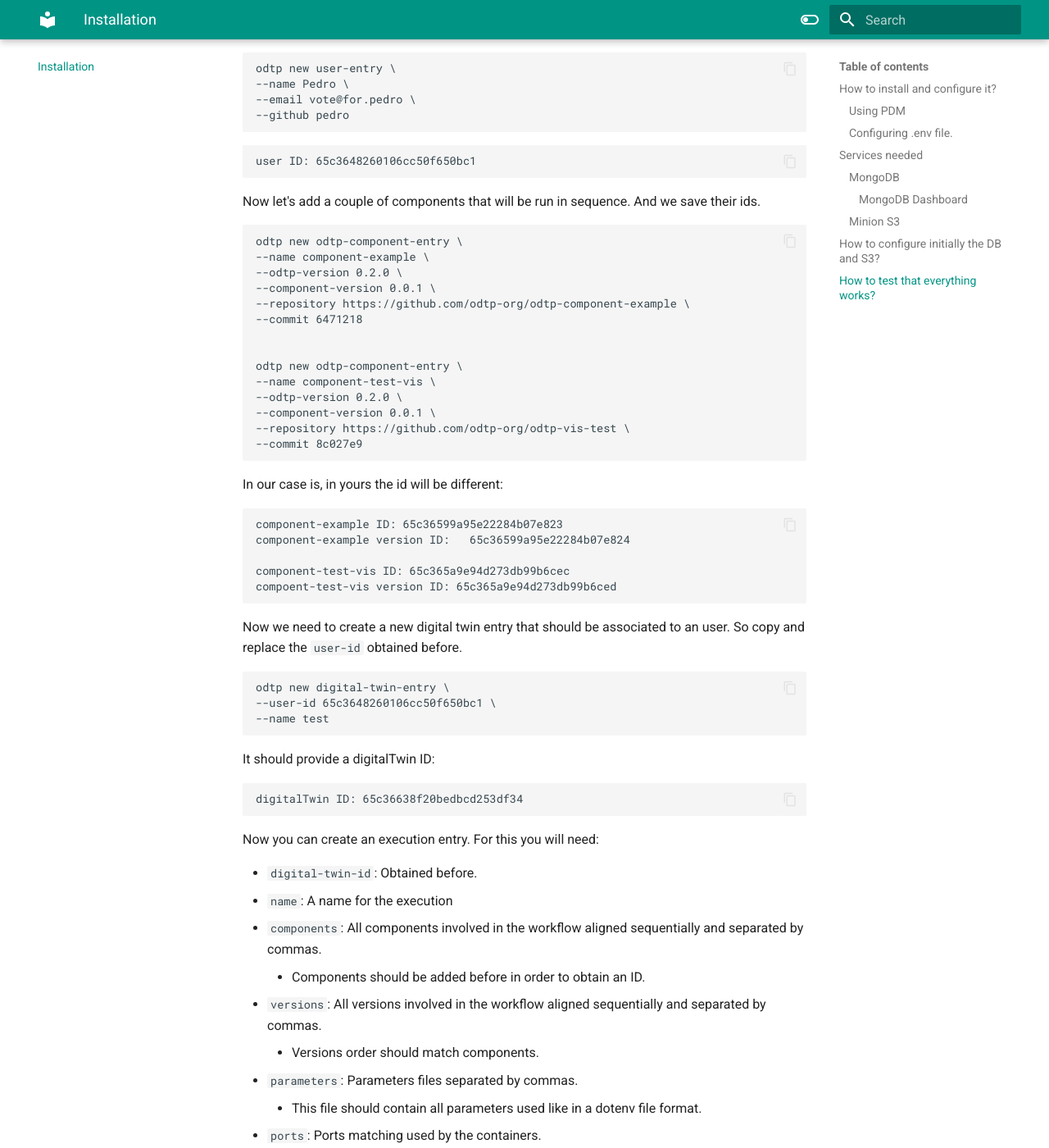
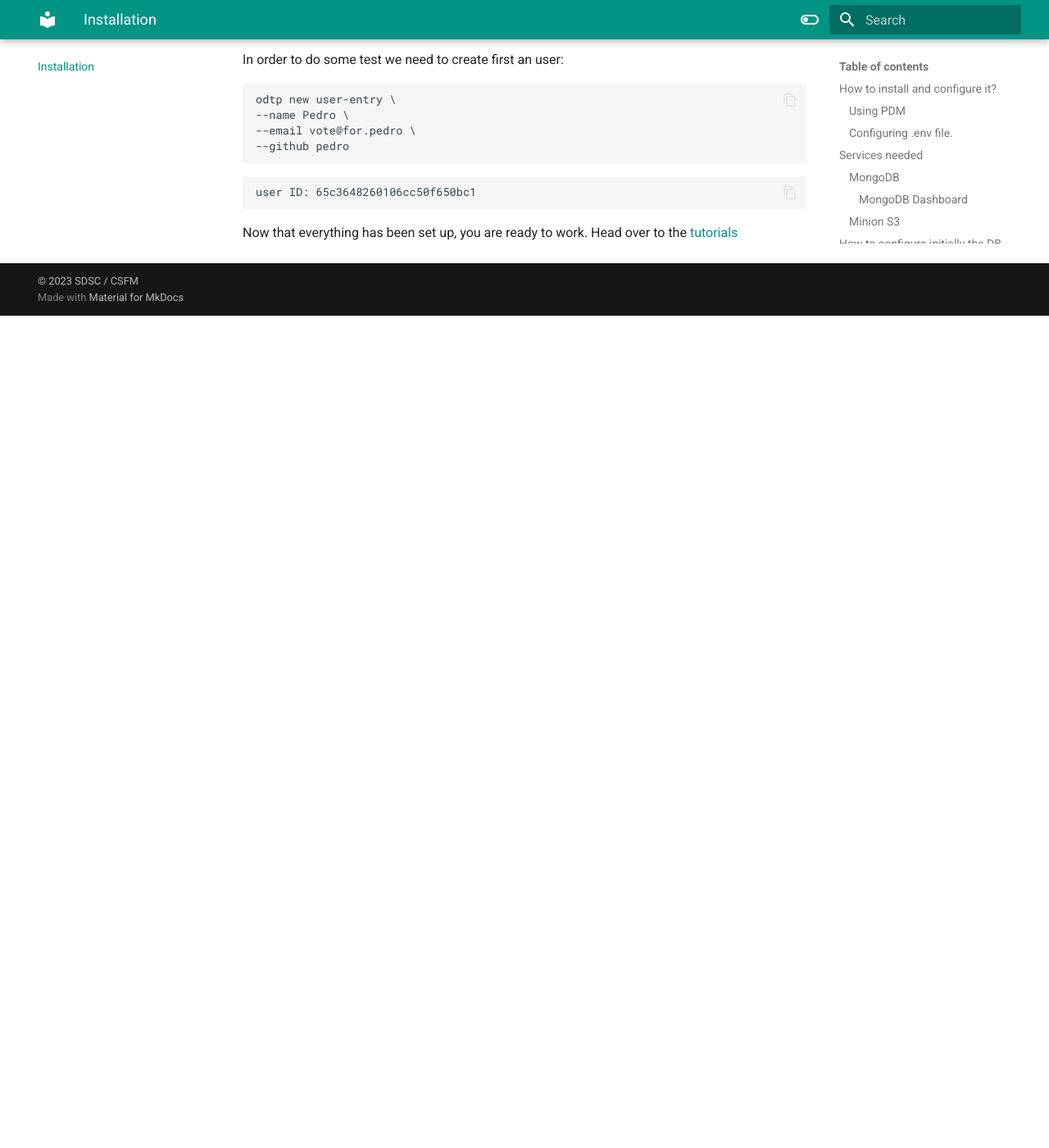
Before and after one commit to odtp-org/odtp-manuals, an MkDocs documentation site: the page built from docs/odtp_installation.md, in a window 1280 px wide and 1400 px high, scrolled down 2335 px. Shown: the whole window at 82% size. Built offline with MkDocs 1.6.1 and Material for MkDocs 9.7.7, drawn with Linux system fonts in a browser that asks for light colours; after the commit the page ends 2720 px from its top, so only the background shows below that; some of the changed text lies outside the part shown.

Commit message:
feat(main pages): rename and add main pages
* concept
* mongodb schema
* installation
* components

````diff
--- a/docs/odtp_installation.md
+++ b/docs/odtp_installation.md
@@ -112,88 +114,4 @@ odtp new user-entry \
 user ID: 65c3648260106cc50f650bc1
 ```
 
-Now let's add a couple of components that will be run in sequence. And we save their ids.
-
-```
-odtp new odtp-component-entry \
---name component-example \
---odtp-version 0.2.0 \
---component-version 0.0.1 \
---repository https://github.com/odtp-org/odtp-component-example \
---commit 6471218
-
-
-odtp new odtp-component-entry \
---name component-test-vis \
---odtp-version 0.2.0 \
---component-version 0.0.1 \
---repository https://github.com/odtp-org/odtp-vis-test \
---commit 8c027e9
-```
-
-In our case is, in yours the id will be different:
-```
-component-example ID: 65c36599a95e22284b07e823
-component-example version ID:   65c36599a95e22284b07e824
-
-component-test-vis ID: 65c365a9e94d273db99b6cec
-compoent-test-vis version ID: 65c365a9e94d273db99b6ced
-```
-
-Now we need to create a new digital twin entry that should be associated to an user. So copy and replace the `user-id` obtained before.
-
-```
-odtp new digital-twin-entry \
---user-id 65c3648260106cc50f650bc1 \
---name test
-```
-
-It should provide a digitalTwin ID:
-
-```
-digitalTwin ID: 65c36638f20bedbcd253df34
-```
-
-Now you can create an execution entry. For this you will need:
-
-- `digital-twin-id`: Obtained before.
-- `name`: A name for the execution
-- `components`: All components involved in the workflow aligned sequentially and separated by commas.
-    - Components should be added before in order to obtain an ID.
-- `versions`: All versions involved in the workflow aligned sequentially and separated by commas.
-    - Versions order should match components.
-- `parameters`: Parameters files separated by commas.
-    - This file should contain all parameters used like in a dotenv file format.
-- `ports`: Ports matching used by the containers.
-    - Components ports should be separated by `+`. i.e. `8763:3000+8501:8501`
-    - Place as many `+` as connections between components. If ports are not being used in the first, and second component: i.e. `++8501:8501`
-
-```
-odtp new execution-entry \
---digital-twin-id 65c36638f20bedbcd253df34 \
---name execution-example \
---components 65c36599a95e22284b07e823,65c365a9e94d273db99b6cec \
---versions 65c36599a95e22284b07e824,65c365a9e94d273db99b6ced \
---parameters [Path to env file],[Path to env file] \
---ports +8501:8501
-```
-
-```
-Execution ID: 65c3ab980c57d37eb076b6ba
-```
-
-Now we prepare the execution within one folder that we need to create previously.
-
-```
-odtp execution prepare \
---execution-id 65c3ab980c57d37eb076b6ba \
---project-path [Project path]
-```
-
-And finally we run the execution.
-
-```
-odtp execution run \
---execution-id 65c3ab980c57d37eb076b6ba \
---project-path [Project path]
-```
+Now that everything has been set up, you are ready to work. Head over to the [tutorials](tutorials/getting-started.md)
````
Also changed, not shown: other parts of docs/odtp_installation.md (+3 -1 lines), docs/index.md (+1 -9 lines), docs/odtp_components.md (+55 -0 lines), docs/odtp_concept.md (added, +68 -0 lines), docs/odtp_developing.md (deleted, +0 -139 lines), docs/odtp_introduction.md (deleted, +0 -1 lines), docs/odtp_schema.md (added, +210 -0 lines), docs/odtp_usage.md (deleted, +0 -175 lines).
